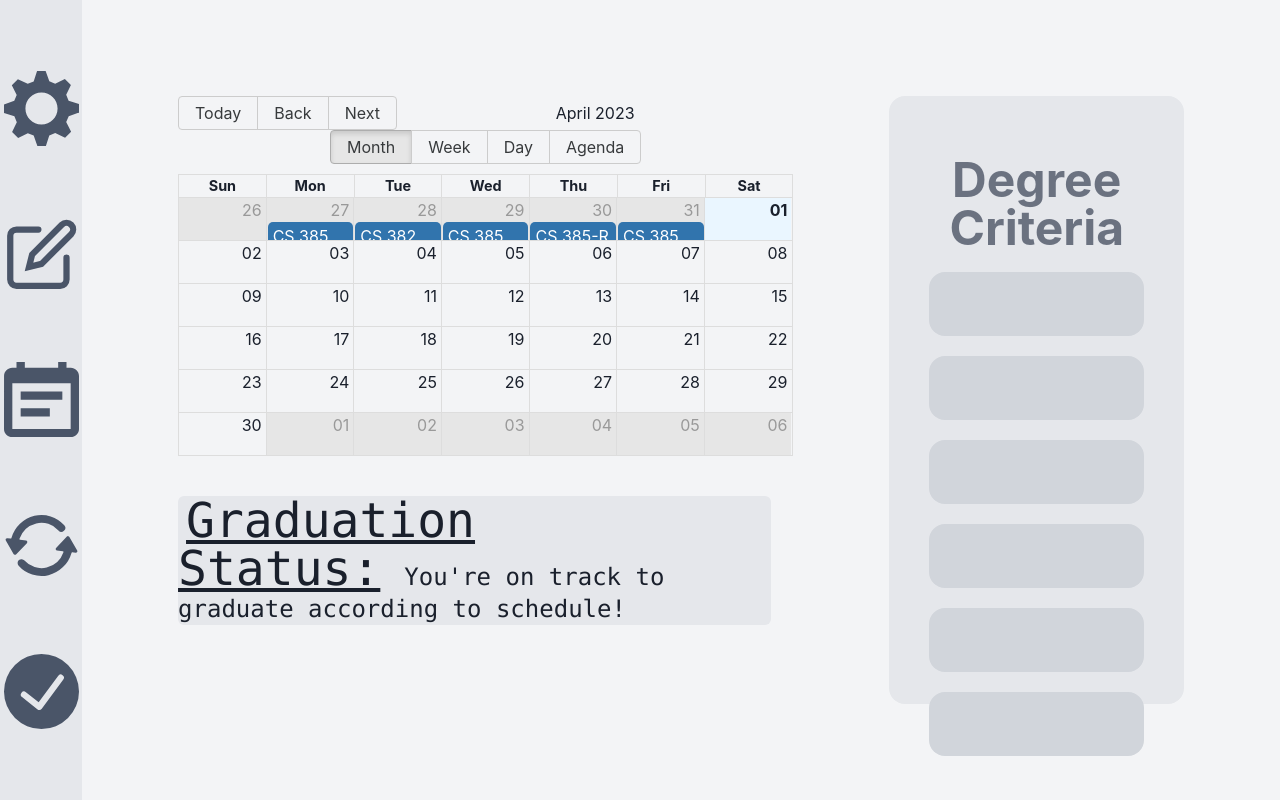
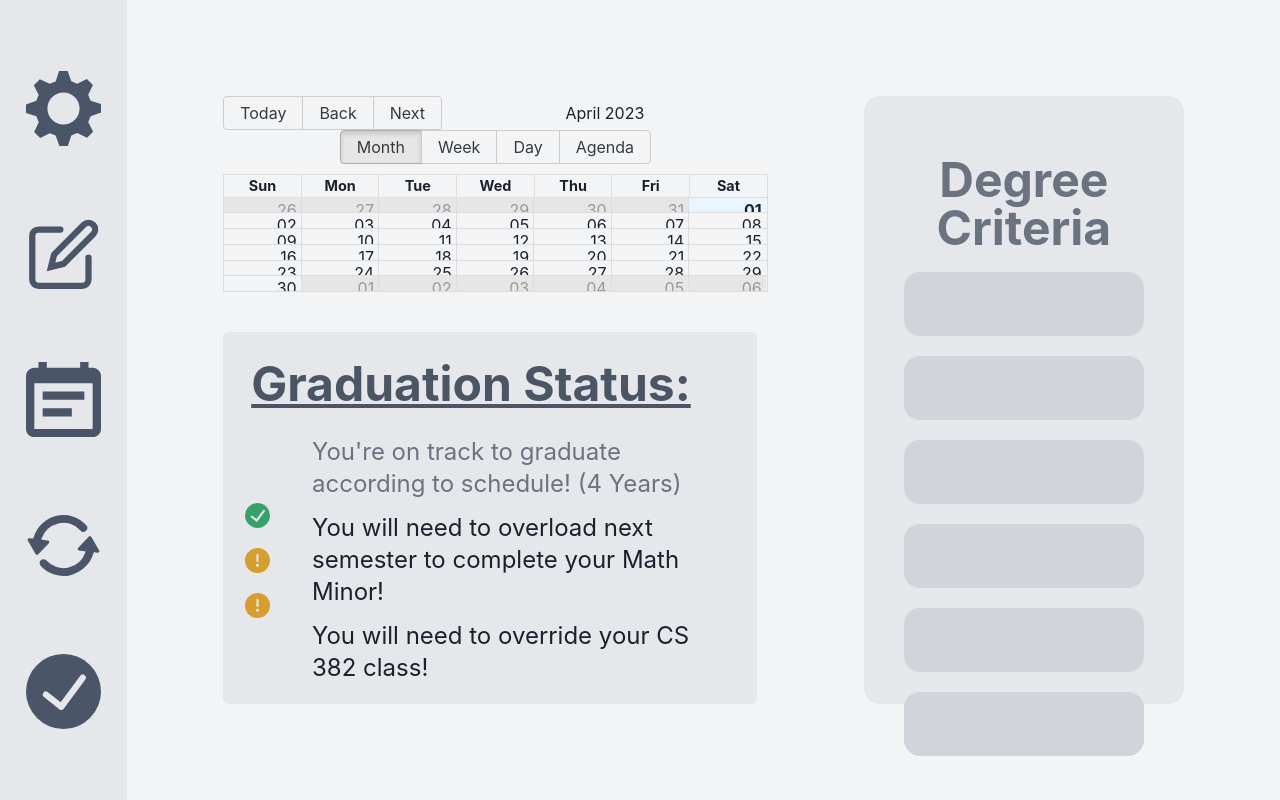
Before and after one commit to Ouckah/worknight, a Next.js app: page /summary in a window 1280 px wide. Built offline with nearby package versions, Linux system fonts and the light colour scheme.

Commit message:
🩹 Tweaks

```diff
--- a/pages/index.js
+++ b/pages/index.js
@@ -4,10 +4,9 @@ import { Button, Input } from '@chakra-ui/react'
 import {
   FormControl,
   FormLabel,
-  FormErrorMessage,
-  FormHelperText,
 } from '@chakra-ui/react'
 import Image from "next/image";
+import Link from "next/link";
 
 export default function Home() {
   return (
@@ -23,6 +22,7 @@ export default function Home() {
             <Input type='email' placeholder="someone@gmail.com" />
             <FormLabel>Password</FormLabel>
             <Input type='password' placeholder="iLoVeLaUnChPaD2023"/>
+            <Link href="/course">
               <Button
                 mt={4}
                 colorScheme='teal'
@@ -30,6 +30,7 @@ export default function Home() {
               >
                 Submit
               </Button>
+            </Link>
           </FormControl>
         </div>
       </div>
--- a/pages/selection.js
+++ b/pages/selection.js
@@ -40,7 +40,7 @@ export default function Selection() {
                                         </Tr>
                                     </Thead>
                                     <Tbody>
-                                        <Tr>
+                                        <Tr className="bg-gray-200">
                                             <Td>Philippe Meunier</Td>
                                             <Td>M W F</Td>
                                             <Th>11:00 AM - 11:50 AM</Th>
@@ -90,7 +90,7 @@ export default function Selection() {
                                     </Tr>
                                 </Thead>
                                 <Tbody>
-                                    <Tr>
+                                    <Tr className="bg-gray-200">
                                         <Td>CS 385</Td>
                                         <Td>Algorithms</Td>
                                         <Td>Philippe Meunier</Td>
--- a/pages/summary.js
+++ b/pages/summary.js
@@ -1,35 +1,37 @@
 import SideBar from "../components/SideBar";
-import {
-    Table,
-    Thead,
-    Tbody,
-    Tfoot,
-    Tr,
-    Th,
-    Td,
-    TableCaption,
-    TableContainer,
-  } from '@chakra-ui/react'
 
 import "react-big-calendar/lib/css/react-big-calendar.css";
 import MyCalendar from "../components/MyCalendar";
 import ClassesCardHolder from "../components/Classes Card Holder";
+
+import { CheckCircleIcon, WarningIcon } from '@chakra-ui/icons'
 
 export default function Summary() {
 
     return (
         <>
             <div className="flex flex-row w-full h-screen bg-gray-100">
-            <SideBar />
-                <div className='flex flex-row p-24'>
-                    <div className = "flex flex-col">
+                <SideBar />
+                <div className='flex flex-row w-full p-24'>
+                    <div className="flex flex-col w-2/3">
                         <MyCalendar />
-                        <div className="bg-gray-200 w-5/6 rounded-md">
-                            <label className="p-2 text-5xl underline font-mono">Graduation Status:</label>
-                            <label className= "p-4 text-2xl font-mono">You're on track to graduate according to schedule!</label>
+                        <div className="flex flex-col bg-gray-200 w-5/6 rounded-md">
+                            <h3 className="p-2 text-5xl text-gray-600 font-bold underline mt-5 mx-5">Graduation Status:</h3>
+                            <div className="flex flex-row">
+                                <div className="flex flex-col items-center justify-center gap-5 w-20">
+                                    <CheckCircleIcon w={25} h={25} color="green.500" />
+                                    <WarningIcon w={25} h={25} color="yellow.500" />
+                                    <WarningIcon w={25} h={25} color="yellow.500" />
+                                </div>
+                                <div className="flex flex-col items-center justify-center gap-3 w-full p-5">
+                                    <h4 className="text-2xl text-gray-500">You're on track to graduate according to schedule! (4 Years)</h4>
+                                    <h4 className="text-2xl">You will need to overload next semester to complete your Math Minor!</h4>
+                                    <h4 className="text-2xl">You will need to override your CS 382 class!</h4>
+                                </div>
+                            </div>
                         </div>
                     </div>
-                    <ClassesCardHolder title="Degree Criteria" primary/>
+                    <ClassesCardHolder title="Degree Criteria" primary />
                 </div>
             </div>
         </>
```
Lines whose indentation alone changed are shown as unchanged.
